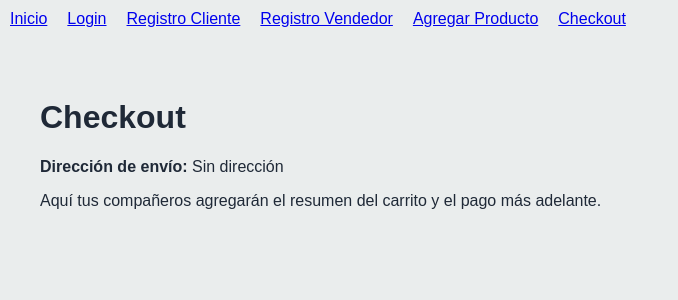
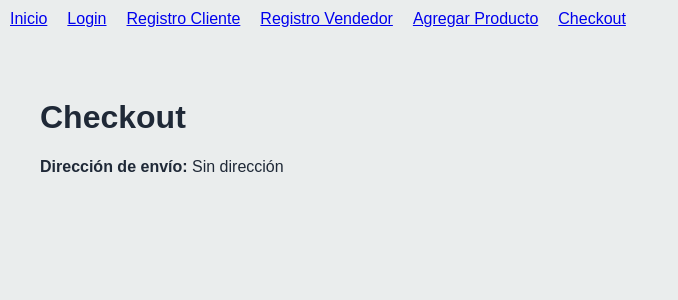
Before and after one commit to Erick-MSD/Amazon_Equipo_1, a React (Vite) app in the folder client/: page /checkout in a window 1280 px wide. Shown: the top 300 px of the page, without its empty margins (0-678 px from the left). Built offline with nearby package versions, Linux system fonts and the light colour scheme.

Commit message:
Agregada lógica de dirección con localStorage y página de ubicación

```diff
--- a/client/src/pages/Checkout.tsx
+++ b/client/src/pages/Checkout.tsx
@@ -9,7 +9,7 @@ export default function Checkout() {
 
       <p><strong>Dirección de envío:</strong> {direccion}</p>
 
-      <p>Aquí tus compañeros agregarán el resumen del carrito y el pago más adelante.</p>
+
     </div>
   );
 }
```
